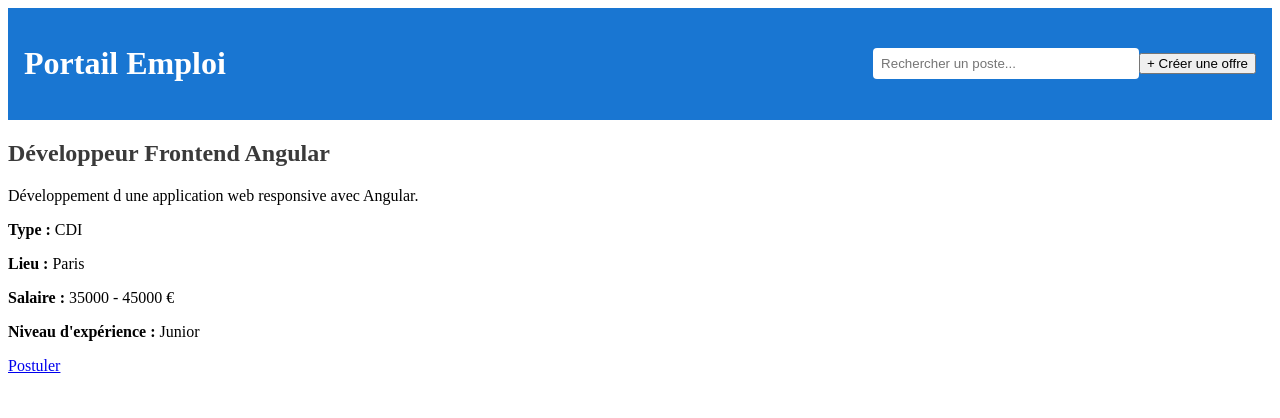
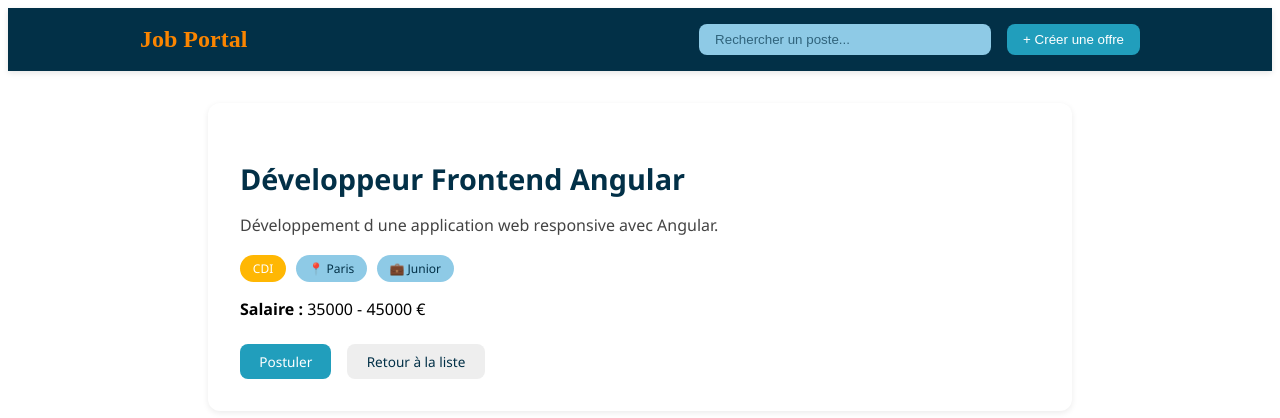
Before and after one commit to MbolatianaR/job-portal-frontend, an Angular app: page /detail/1 in a window 1280 px wide. Shown: the top 418 px of the page. Built offline with nearby package versions, Linux system fonts and the light colour scheme.

Commit message:
job portal with all pages but needed some control on the fields

```diff
--- a/src/app/components/top-bar/top-bar.component.css
+++ b/src/app/components/top-bar/top-bar.component.css
@@ -1,18 +1,68 @@
 .top-bar {
-  background-color: #1976d2;
-  padding: 1rem;
+  background-color: #023047;
   color: white;
+  padding: 1rem 0;
+  box-shadow: 0 2px 6px rgba(0, 0, 0, 0.1);
 }
 
 .container {
+  max-width: 1000px;
+  margin: 0 auto;
+  padding: 0 1rem;
   display: flex;
   align-items: center;
   justify-content: space-between;
 }
 
+.logo {
+  font-size: 1.5rem;
+  font-weight: bold;
+  color: #ffb703;
+}
+
+.actions {
+  display: flex;
+  align-items: center;
+  gap: 1rem;
+}
+
 input[type="text"] {
-  padding: 0.5rem;
+  padding: 0.5rem 1rem;
   border: none;
-  border-radius: 4px;
-  width: 250px;
+  border-radius: 8px;
+  width: 260px;
+  outline: none;
+  background-color: #8ecae6;
+  color: #023047;
+  font-weight: 500;
 }
+
+input::placeholder {
+  color: #023047aa;
+}
+
+button {
+  background-color: #219ebc;
+  color: white;
+  border: none;
+  border-radius: 8px;
+  padding: 0.5rem 1rem;
+  cursor: pointer;
+  font-weight: 500;
+  transition: background-color 0.2s ease;
+}
+
+button:hover {
+  background-color: #fb8500;
+}
+
+.logo-text {
+  font-size: 1.5rem;
+  font-weight: bold;
+  color: #fb8500;
+  text-decoration: none;
+}
+
+.logo-text:hover {
+  color: #8ecae6;
+}
--- a/src/app/components/top-bar/top-bar.component.html
+++ b/src/app/components/top-bar/top-bar.component.html
@@ -1,6 +1,10 @@
 <header class="top-bar">
   <div class="container">
-    <h1>Portail Emploi</h1>
+    <div class="logo">
+      <a routerLink="/" class="logo-text">Job Portal</a>
+    </div>
+
+
     <div class="actions">
       <input type="text" placeholder="Rechercher un poste..." (input)="onSearch($event)" />
       <button type="button" (click)="goToCreate()">+ Créer une offre</button>
--- a/src/app/pages/job-apply/job-apply.component.css
+++ b/src/app/pages/job-apply/job-apply.component.css
@@ -0,0 +1,76 @@
+.apply-form-container {
+  max-width: 700px;
+  margin: 2rem auto;
+  padding: 2rem;
+  background-color: #ffffff;
+  border-radius: 12px;
+  box-shadow: 0 2px 6px rgba(0, 0, 0, 0.08);
+  font-family: 'Segoe UI', sans-serif;
+}
+
+h2 {
+  font-size: 1.6rem;
+  margin-bottom: 1.5rem;
+  color: #023047;
+}
+
+form {
+  display: flex;
+  flex-direction: column;
+  gap: 1rem;
+}
+
+input,
+textarea {
+  padding: 0.75rem 1rem;
+  border: 1px solid #ccc;
+  border-radius: 8px;
+  font-size: 1rem;
+  font-family: inherit;
+  background-color: #f8f9fa;
+}
+
+input:focus,
+textarea:focus {
+  outline: none;
+  border-color: #219ebc;
+  background-color: #ffffff;
+}
+
+button {
+  background-color: #219ebc;
+  color: white;
+  border: none;
+  padding: 0.75rem 1.5rem;
+  border-radius: 8px;
+  font-weight: 600;
+  font-size: 1rem;
+  cursor: pointer;
+  transition: background-color 0.2s ease;
+  align-self: flex-start;
+}
+
+button:hover {
+  background-color: #fb8500;
+}
+
+button:disabled {
+  background-color: #ccc;
+  cursor: not-allowed;
+}
+.back-btn {
+  background-color: transparent;
+  color: #219ebc;
+  border: 2px solid #219ebc;
+  padding: 0.5rem 1rem;
+  border-radius: 6px;
+  font-weight: 500;
+  cursor: pointer;
+  margin-bottom: 1rem;
+  transition: all 0.2s ease;
+}
+
+.back-btn:hover {
+  background-color: #219ebc;
+  color: white;
+}
--- a/src/app/pages/job-apply/job-apply.component.html
+++ b/src/app/pages/job-apply/job-apply.component.html
@@ -1,12 +1,17 @@
-<h2>Postuler à un emploi</h2>
+<div class="apply-form-container">
+  <h2>Postuler à : {{ job?.title }}</h2>
 
-<form [formGroup]="applicationForm" (ngSubmit)="onSubmit()">
-  <input formControlName="firstName" placeholder="Prénom" />
-  <input formControlName="lastName" placeholder="Nom" />
-  <input formControlName="email" type="email" placeholder="Email" />
-  <input formControlName="phone" placeholder="Téléphone" />
-  <textarea formControlName="skills" placeholder="Compétences"></textarea>
-  <textarea formControlName="experiences" placeholder="Expériences"></textarea>
+  <form [formGroup]="applicationForm" (ngSubmit)="onSubmit()">
+    <input formControlName="firstName" placeholder="Prénom" required />
+    <input formControlName="lastName" placeholder="Nom" required />
+    <input formControlName="email" type="email" placeholder="Email" required />
+    <input formControlName="phone" placeholder="Téléphone" />
 
-  <button type="submit">Envoyer</button>
-</form>
+    <textarea formControlName="skills" placeholder="Compétences"></textarea>
+    <textarea formControlName="experiences" placeholder="Expériences"></textarea>
+
+    <button type="submit" [disabled]="applicationForm.invalid">Envoyer la candidature</button>
+    <button type="button" class="back-btn" (click)="goBack()">← Retour</button>
+
+  </form>
+</div>
--- a/src/app/pages/job-apply/job-apply.component.ts
+++ b/src/app/pages/job-apply/job-apply.component.ts
@@ -1,5 +1,10 @@
 import { Component, OnInit } from '@angular/core';
+import { ActivatedRoute } from '@angular/router';
+import { Job } from '../../models/job.model';
+import { MOCK_JOBS } from '../../data/jobs';
 import { FormBuilder, FormGroup } from '@angular/forms';
+import { Location } from '@angular/common';
+
 
 @Component({
   selector: 'app-job-apply',
@@ -8,11 +13,14 @@ import { FormBuilder, FormGroup } from '@angular/forms';
   standalone : false
 })
 export class JobApplyComponent implements OnInit {
-  applicationForm!: FormGroup;
+  job?: Job;
+  applicationForm: FormGroup;
 
-  constructor(private fb: FormBuilder) {}
-
-  ngOnInit(): void {
+  constructor(
+    private route: ActivatedRoute,
+    private fb: FormBuilder,
+    private location: Location
+  ) {
     this.applicationForm = this.fb.group({
       firstName: [''],
       lastName: [''],
@@ -23,7 +31,18 @@ export class JobApplyComponent implements OnInit {
     });
   }
 
+  ngOnInit(): void {
+    const jobId = Number(this.route.snapshot.paramMap.get('id'));
+    this.job = MOCK_JOBS.find(j => j.id === jobId);
+  }
+
   onSubmit(): void {
-    console.log(this.applicationForm.value);
+    if (this.applicationForm.valid) {
+      console.log('Candidature envoyée :', this.applicationForm.value);
+    }
+  }
+
+  goBack(): void {
+    this.location.back();
   }
 }
--- a/src/app/pages/job-detail/job-detail.component.css
+++ b/src/app/pages/job-detail/job-detail.component.css
@@ -1,3 +1,73 @@
+.job-detail-container {
+  max-width: 800px;
+  margin: 2rem auto;
+  padding: 2rem;
+  background-color: #ffffff;
+  border-radius: 12px;
+  box-shadow: 0 2px 6px rgba(0, 0, 0, 0.08);
+  font-family: 'Segoe UI', sans-serif;
+}
+
 h2 {
-  color: #3a3a3a;
+  font-size: 1.8rem;
+  color: #023047;
+  margin-bottom: 0.5rem;
 }
+
+.description {
+  color: #444;
+  margin-bottom: 1.2rem;
+}
+
+.tags {
+  display: flex;
+  flex-wrap: wrap;
+  gap: 0.6rem;
+  margin-bottom: 1rem;
+}
+
+.tag {
+  background-color: #ffb703;
+  color: white;
+  border-radius: 15px;
+  padding: 0.3rem 0.8rem;
+  font-size: 0.75rem;
+}
+
+.tag.light {
+  background-color: #8ecae6;
+  color: #023047;
+}
+
+.actions {
+  margin-top: 1.5rem;
+  display: flex;
+  gap: 1rem;
+}
+
+.btn {
+  padding: 0.5rem 1.2rem;
+  border-radius: 8px;
+  text-decoration: none;
+  font-weight: 500;
+  font-size: 0.85rem;
+  transition: background-color 0.2s ease;
+}
+
+.btn.primary {
+  background-color: #219ebc;
+  color: white;
+}
+
+.btn.primary:hover {
+  background-color: #fb8500;
+}
+
+.btn.secondary {
+  background-color: #eeeeee;
+  color: #023047;
+}
+
+.btn.secondary:hover {
+  background-color: #dcdcdc;
+}
--- a/src/app/pages/job-detail/job-detail.component.html
+++ b/src/app/pages/job-detail/job-detail.component.html
@@ -1,14 +1,17 @@
-<div *ngIf="job as j">
+<div class="job-detail-container" *ngIf="job as j">
   <h2>{{ j.title }}</h2>
-  <p>{{ j.description }}</p>
-  <p><strong>Type :</strong> {{ j.type }}</p>
-  <p><strong>Lieu :</strong> {{ j.location }}</p>
+  <p class="description">{{ j.description }}</p>
+
+  <div class="tags">
+    <span class="tag">{{ j.type }}</span>
+    <span class="tag light">📍 {{ j.location }}</span>
+    <span class="tag light">💼 {{ j.experienceLevel }}</span>
+  </div>
+
   <p><strong>Salaire :</strong> {{ j.salaryMin }} - {{ j.salaryMax }} €</p>
-  <p><strong>Niveau d'expérience :</strong> {{ j.experienceLevel }}</p>
 
-  <a [routerLink]="['/apply', j.id]">Postuler</a>
+  <div class="actions">
+    <a [routerLink]="['/apply', j.id]" class="btn primary">Postuler</a>
+    <a routerLink="/" class="btn secondary">Retour à la liste</a>
+  </div>
 </div>
-
-<div *ngIf="!job">
-  <p>Offre introuvable.</p>
-</div>
--- a/src/app/pages/job-list/job-list.component.css
+++ b/src/app/pages/job-list/job-list.component.css
@@ -0,0 +1,74 @@
+.job-feed {
+  max-width: 800px;
+  margin: 2rem auto;
+  padding: 1rem;
+  font-family: 'Segoe UI', sans-serif;
+}
+
+.job-preview {
+  padding: 1.5rem 1rem;
+  border-bottom: 1px solid #eee;
+}
+
+.job-preview h2 {
+  font-size: 1.5rem;
+  margin: 0 0 0.5rem;
+  color: #023047;
+}
+
+.job-desc {
+  color: #444;
+  margin-bottom: 0.8rem;
+  font-size: 0.95rem;
+}
+
+.job-tags {
+  display: flex;
+  gap: 0.6rem;
+  margin-bottom: 1rem;
+}
+
+.tag {
+  background-color: #ffb703;
+  color: white;
+  border-radius: 15px;
+  padding: 0.3rem 0.8rem;
+  font-size: 0.75rem;
+}
+
+.tag.light {
+  background-color: #8ecae6;
+  color: #023047;
+}
+
+.actions {
+  display: flex;
+  gap: 1rem;
+}
+
+.btn {
+  padding: 0.4rem 1rem;
+  border-radius: 8px;
+  text-decoration: none;
+  font-size: 0.85rem;
+  font-weight: 500;
+  transition: background-color 0.2s ease;
+}
+
+.btn.primary {
+  background-color: #219ebc;
+  color: white;
+}
+
+.btn.primary:hover {
+  background-color: #fb8500;
+}
+
+.btn.secondary {
+  background-color: #eeeeee;
+  color: #023047;
+}
+
+.btn.secondary:hover {
+  background-color: #dcdcdc;
+}
--- a/src/app/pages/job-list/job-list.component.html
+++ b/src/app/pages/job-list/job-list.component.html
@@ -1,10 +1,16 @@
-<div class="job-list">
-  <div *ngFor="let job of filteredJobs" class="job-card">
-    <h3>{{ job.title }}</h3>
-    <p>{{ job.description }}</p>
-    <p><strong>Lieu :</strong> {{ job.location }}</p>
-    <p><strong>Salaire :</strong> {{ job.salaryMin }} - {{ job.salaryMax }} €</p>
-    <a [routerLink]="['/detail', job.id]">Voir les détails</a> |
-    <a [routerLink]="['/apply', job.id]">Postuler</a>
+<div class="job-feed">
+  <div *ngFor="let job of filteredJobs" class="job-preview">
+    <h2>{{ job.title }}</h2>
+    <p class="job-desc">{{ job.description }}</p>
+
+    <div class="job-tags">
+      <span class="tag">{{ job.type }}</span>
+      <span class="tag light">📍 {{ job.location }}</span>
+    </div>
+
+    <div class="actions">
+      <a [routerLink]="['/detail', job.id]" class="btn secondary">Détails</a>
+      <a [routerLink]="['/apply', job.id]" class="btn primary">Postuler</a>
+    </div>
   </div>
 </div>
```
